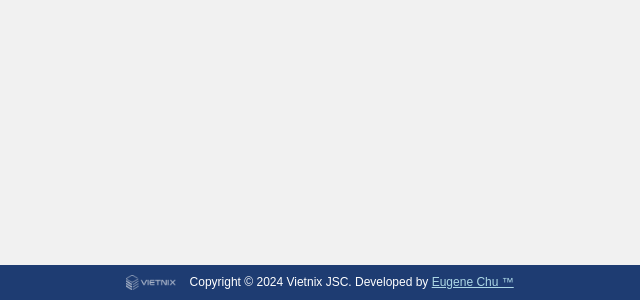
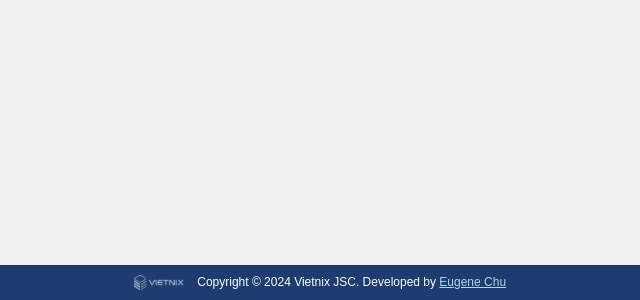
Before and after one commit to dungglake/SEO_tools, a website built with webpack: page popup.html in a window 1280 px wide. Shown: the part 500-800 px from the top of the page, 320-960 px from the left. Built offline with nearby package versions, Linux system fonts and the light colour scheme; no server answers.

Commit message:
minor changes

```diff
--- a/popup.html
+++ b/popup.html
@@ -173,7 +173,7 @@
 
   <footer>
     <img src="images/logo.png" alt="Vietnix Logo" class="footer-logo">
-    <span>Copyright &copy; 2024 Vietnix JSC. Developed by <a href="https://github.com/eugeneChuBNE" target="_blank" style="color: lightblue;">Eugene Chu	&trade;</a></span>
+    <span>Copyright &copy; 2024 Vietnix JSC. Developed by <a href="https://github.com/eugeneChuBNE" target="_blank" style="color: lightblue;">Eugene Chu</a></span>
   </footer>
 
   <script src="popup.js"></script>
```
